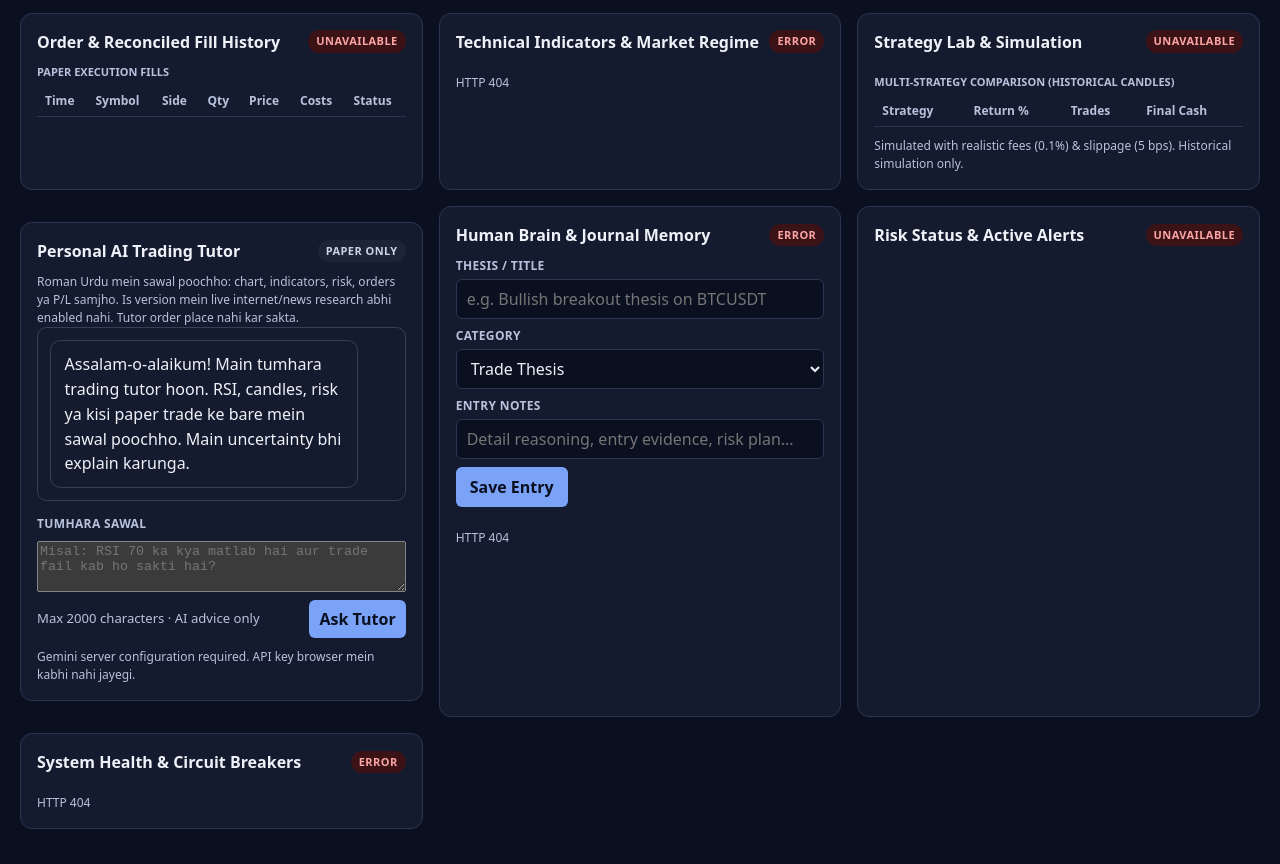
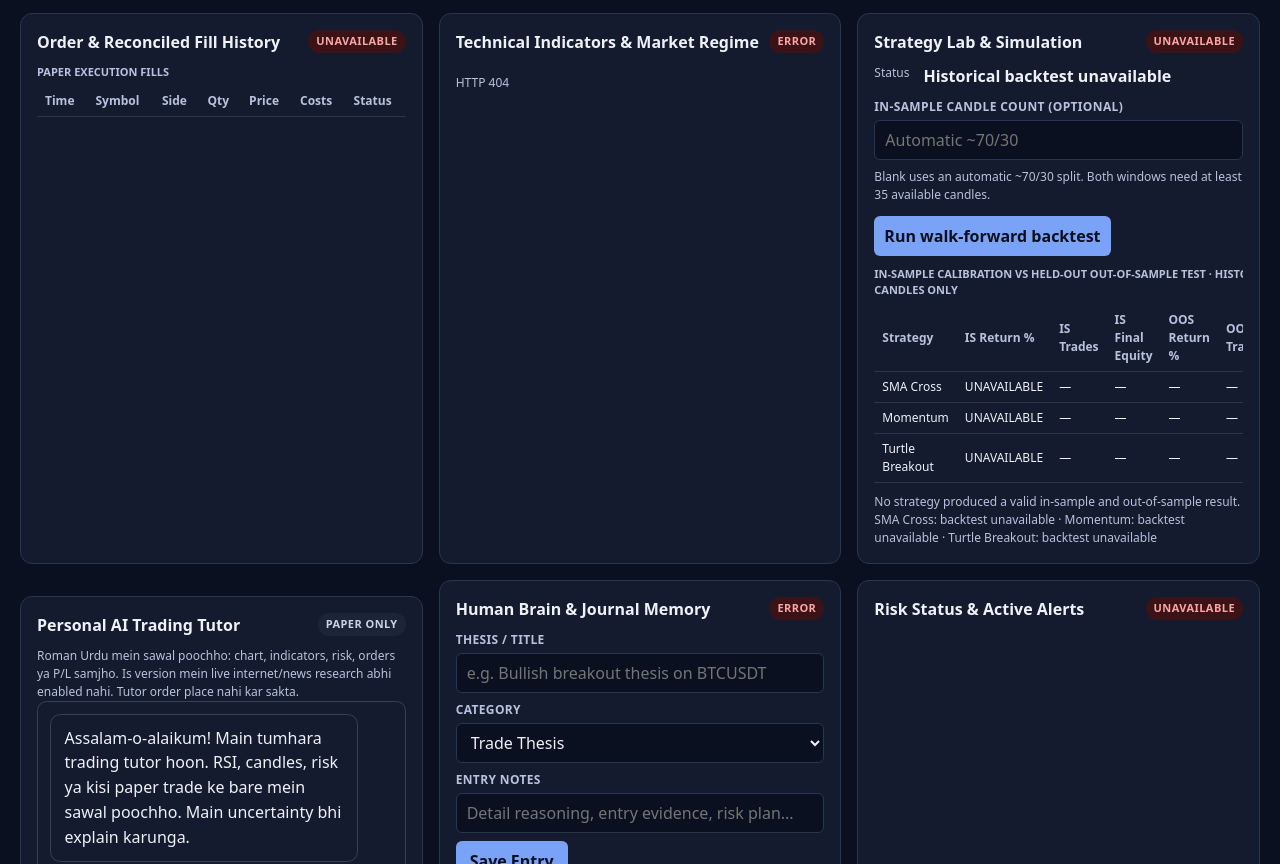
Before and after one commit to AloneSmoker007/Trading-Nova, a website: page web/index.html in a window 1280 px wide. Shown: the part 1063-1927 px from the top of the page. Drawn offline with Linux system fonts and the light colour scheme; no server answers.

Commit message:
feat: expose walk-forward results in Strategy Lab
Wire the browser Strategy Lab to the validated backtest API, compare three strategies on in-sample and held-out out-of-sample windows, and expose an optional split-size control with regressions.

```diff
--- a/web/app.js
+++ b/web/app.js
@@ -590,33 +590,116 @@
     });
   }
 
+  var strategyLabBusy = false;
+
   function renderStrategyLab() {
-    setBadge("lab-badge", "loading");
+    if (strategyLabBusy) return Promise.resolve();
     var symbol = readSymbol();
     if (!symbol) return Promise.resolve();
 
-    return api("/api/strategy/lab?symbol=" + encodeURIComponent(symbol) + "&interval=1h&limit=100").then(function (result) {
-      var tbody = $("lab-body");
-      var dl = $("backtest-values");
+    var splitInput = $("walk-forward-input");
+    var rawSplit = splitInput ? splitInput.value.trim() : "";
+    var walkForward = null;
+    if (rawSplit !== "") {
+      if (!/^[0-9]{1,3}$/.test(rawSplit) || !Number.isSafeInteger(Number(rawSplit))
+          || Number(rawSplit) < 35 || Number(rawSplit) > 165) {
+        if (splitInput) splitInput.setAttribute("aria-invalid", "true");
+        setBadge("lab-badge", "error", "INVALID SPLIT");
+        note("lab-note", "In-sample candle count must be a whole number from 35 to 165, or leave it blank for automatic ~70/30 splitting. Fewer available candles may require a smaller split.");
+        return Promise.resolve();
+      }
+      walkForward = Number(rawSplit);
+    }
+    if (splitInput) splitInput.removeAttribute("aria-invalid");
+
+    var specs = [
+      {key: "sma-cross", label: "SMA Cross"},
+      {key: "momentum", label: "Momentum"},
+      {key: "famous-turtle", label: "Turtle Breakout"}
+    ];
+    var basePath = "/api/backtest?symbol=" + encodeURIComponent(symbol) + "&interval=1h&limit=200";
+    if (walkForward !== null) basePath += "&walkForward=" + encodeURIComponent(String(walkForward));
+
+    strategyLabBusy = true;
+    setBadge("lab-badge", "loading", "RUNNING IS / OOS");
+    setBusy("backtest-values", true);
+    var button = $("run-backtest-btn");
+    if (button) button.disabled = true;
+    note("lab-note", "Running each strategy against historical OHLCV. Out-of-sample results are a separate held-out historical window, not a forecast.");
+    var tbody = $("lab-body");
+    var dl = $("backtest-values");
+    clear(tbody);
+    clear(dl);
+
+    return Promise.all(specs.map(function (spec) {
+      return api(basePath + "&strategy=" + encodeURIComponent(spec.key))
+        .then(function (result) { return {spec: spec, result: result}; })
+        .catch(function () { return {spec: spec, result: null}; });
+    })).then(function (entries) {
       clear(tbody);
       clear(dl);
-      var body = result.body;
-      if (result.status === 200 && body && body.ok === true && Array.isArray(body.data?.strategies)) {
-        setBadge("lab-badge", "ok", "SIMULATED");
-        body.data.strategies.forEach(function (s) {
-          var tr = el("tr");
-          tr.appendChild(el("td", null, s.name));
-          tr.appendChild(el("td", null, fmtPct(s.returnPct)));
-          tr.appendChild(el("td", null, String(s.trades)));
-          tr.appendChild(el("td", null, "$" + fmtNum(s.finalEquity)));
-          tbody.appendChild(tr);
-          row(dl, s.name + " Return", fmtPct(s.returnPct));
-        });
-      } else {
+      var successful = [];
+      var failures = [];
+
+      entries.forEach(function (entry) {
+        var result = entry.result;
+        var body = result && result.body;
+        var data = body && body.data;
+        var valid = !!(result && result.status === 200 && body && body.ok === true
+          && data && data.inSample && data.outOfSample && data.evaluationSplit
+          && Number.isFinite(data.inSample.returnPct) && Number.isFinite(data.outOfSample.returnPct)
+          && Number.isFinite(data.inSample.equity) && Number.isFinite(data.outOfSample.equity));
+
+        var tr = el("tr");
+        tr.appendChild(el("td", null, entry.spec.label));
+        if (valid) {
+          successful.push(data);
+          tr.appendChild(el("td", null, fmtPct(data.inSample.returnPct * 100)));
+          tr.appendChild(el("td", null, String(data.inSample.trades)));
+          tr.appendChild(el("td", null, "$" + fmtNum(data.inSample.equity)));
+          tr.appendChild(el("td", null, fmtPct(data.outOfSample.returnPct * 100)));
+          tr.appendChild(el("td", null, String(data.outOfSample.trades)));
+          tr.appendChild(el("td", null, "$" + fmtNum(data.outOfSample.equity)));
+        } else {
+          var error = body && body.error;
+          failures.push(entry.spec.label + ": " + (error && error.code ? error.code : "backtest unavailable"));
+          tr.appendChild(el("td", null, "UNAVAILABLE"));
+          tr.appendChild(el("td", null, "—"));
+          tr.appendChild(el("td", null, "—"));
+          tr.appendChild(el("td", null, "—"));
+          tr.appendChild(el("td", null, "—"));
+          tr.appendChild(el("td", null, "—"));
+        }
+        tbody.appendChild(tr);
+      });
+
+      if (successful.length === 0) {
         setBadge("lab-badge", "unavailable", "UNAVAILABLE");
+        note("lab-note", "No strategy produced a valid in-sample and out-of-sample result. " + failures.join(" · "));
+        row(dl, "Status", "Historical backtest unavailable");
+        return;
       }
+
+      var sample = successful[0];
+      var split = sample.evaluationSplit;
+      setBadge("lab-badge", successful.length === specs.length ? "ok" : "stale",
+        successful.length === specs.length ? "IS / OOS VERIFIED" : "PARTIAL RESULTS");
+      row(dl, "Evaluation split", split.mode + " · " + split.inSampleCandles + " in-sample / " + split.outOfSampleCandles + " out-of-sample candles");
+      row(dl, "Starting equity", "$" + fmtNum(sample.startingCash) + " per sample (positions reset at the split)");
+      row(dl, "Execution assumptions", fmtNum(sample.parameters.feeRate * 100, 3) + "% fee per fill · " + fmtNum(sample.parameters.slippageBps, 0) + " bps slippage");
+      row(dl, "Market data", sample.stale ? "STALE historical cache" : "historical candle response received");
+      if (failures.length) row(dl, "Unavailable strategies", failures.join(" · "));
+      note("lab-note", "Historical simulation only. The out-of-sample window is held out from execution tuning but starts with separate cash and no carried position. It is not a prediction. " +
+        (sample.stale ? "The candle cache is stale; interpret this run cautiously. " : "") +
+        (failures.length ? "Some strategies were unavailable. " : "") +
+        "Real money OFF.");
     }).catch(function () {
       setBadge("lab-badge", "unavailable", "OFFLINE");
+      note("lab-note", "Unable to reach the backtest endpoint. No order was placed.");
+    }).finally(function () {
+      strategyLabBusy = false;
+      setBusy("backtest-values", false);
+      if (button) button.disabled = false;
     });
   }
 
@@ -1007,6 +1090,7 @@
     $("chart-sma50").addEventListener("change", applyChartVisibility);
     $("chart-volume").addEventListener("change", applyChartVisibility);
     $("chart-fit-button").addEventListener("click", fitInteractiveChart);
+    $("run-backtest-btn").addEventListener("click", renderStrategyLab);
 
     $("journal-form").addEventListener("submit", submitJournalEntry);
     $("tutor-form").addEventListener("submit", submitTutorMessage);
--- a/web/index.html
+++ b/web/index.html
@@ -247,21 +247,32 @@
           <span class="badge" id="lab-badge" data-state="loading">LOADING…</span>
         </div>
         <dl class="values" id="backtest-values" aria-live="polite" aria-busy="true"></dl>
+        <div class="lab-controls">
+          <div class="field">
+            <label for="walk-forward-input">In-sample candle count (optional)</label>
+            <input id="walk-forward-input" type="number" min="35" max="165" step="1" inputmode="numeric" placeholder="Automatic ~70/30" aria-describedby="walk-forward-help">
+            <p class="muted" id="walk-forward-help">Blank uses an automatic ~70/30 split. Both windows need at least 35 available candles.</p>
+          </div>
+          <button id="run-backtest-btn" type="button">Run walk-forward backtest</button>
+        </div>
         <div class="table-wrap">
           <table id="lab-table">
-            <caption>Multi-Strategy Comparison (Historical Candles)</caption>
+            <caption>In-sample calibration vs held-out out-of-sample test · historical candles only</caption>
             <thead>
               <tr>
                 <th scope="col">Strategy</th>
-                <th scope="col">Return %</th>
-                <th scope="col">Trades</th>
-                <th scope="col">Final Cash</th>
+                <th scope="col">IS Return %</th>
+                <th scope="col">IS Trades</th>
+                <th scope="col">IS Final Equity</th>
+                <th scope="col">OOS Return %</th>
+                <th scope="col">OOS Trades</th>
+                <th scope="col">OOS Final Equity</th>
               </tr>
             </thead>
             <tbody id="lab-body"></tbody>
           </table>
         </div>
-        <p class="panel-note" id="lab-note">Simulated with realistic fees (0.1%) & slippage (5 bps). Historical simulation only.</p>
+        <p class="panel-note" id="lab-note" role="status" aria-live="polite">Blank split runs a historical ~70/30 evaluation; held-out results are not a prediction. Real money OFF.</p>
       </section>
 
       <!-- Personal AI Trading Tutor -->
--- a/web/style.css
+++ b/web/style.css
@@ -360,6 +360,10 @@ button:hover { filter: brightness(1.1); }
 .risk-alert-item.critical { background: var(--err-bg); color: var(--err-fg); border: 1px solid var(--err-fg); }
 
 .table-wrap { overflow-x: auto; margin-top: 10px; }
+.lab-controls { display: flex; align-items: end; gap: 12px; flex-wrap: wrap; margin-block: 10px; }
+.lab-controls .field { flex: 1 1 230px; }
+.lab-controls .muted { margin-block: 4px 0; font-size: 12px; }
+.lab-controls button { min-height: 40px; }
 table { border-collapse: collapse; width: 100%; font-size: 12px; }
 caption { text-align: left; color: var(--muted); padding-bottom: 6px; font-size: 11px; text-transform: uppercase; font-weight: 600; }
 th, td { text-align: left; padding: 6px 8px; border-bottom: 1px solid var(--panel-border); font-variant-numeric: tabular-nums; }
```
Also changed, not shown: tests/ws-d-ui.test.js (+19 -0 lines).
